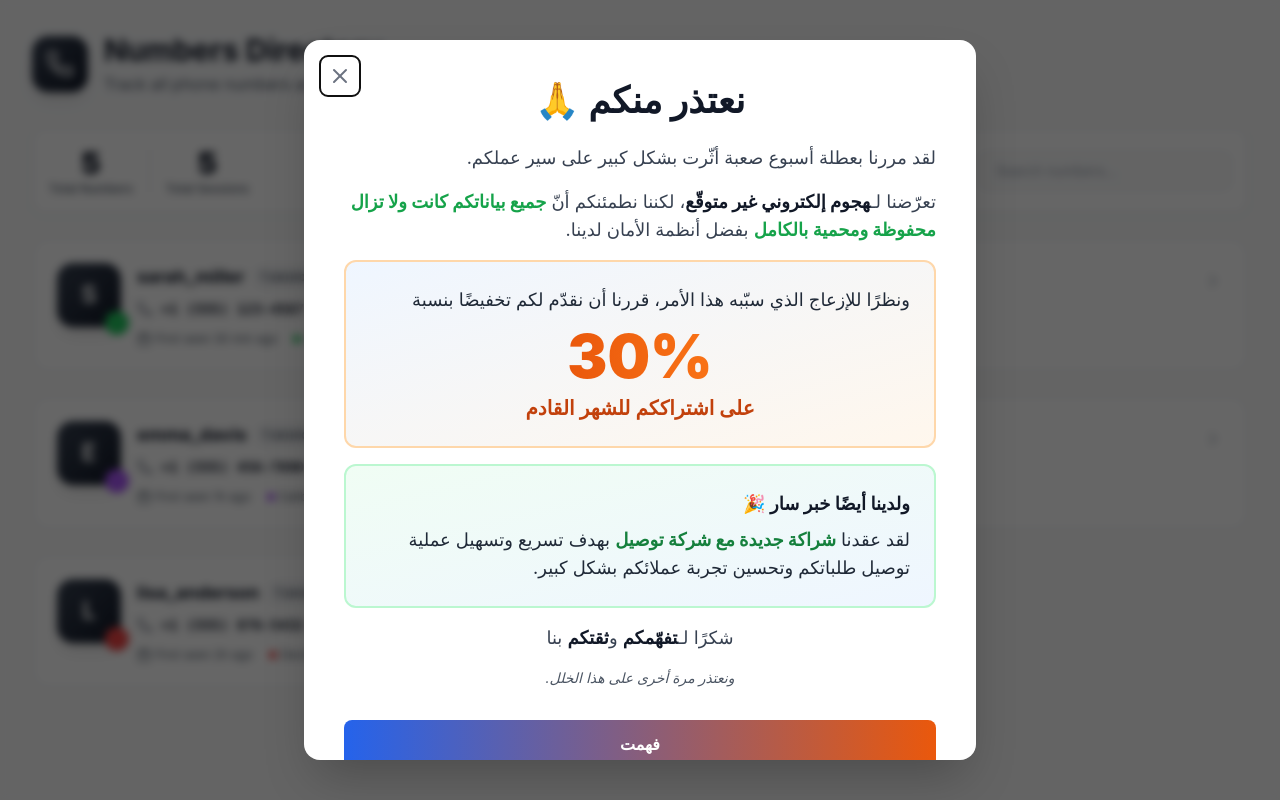
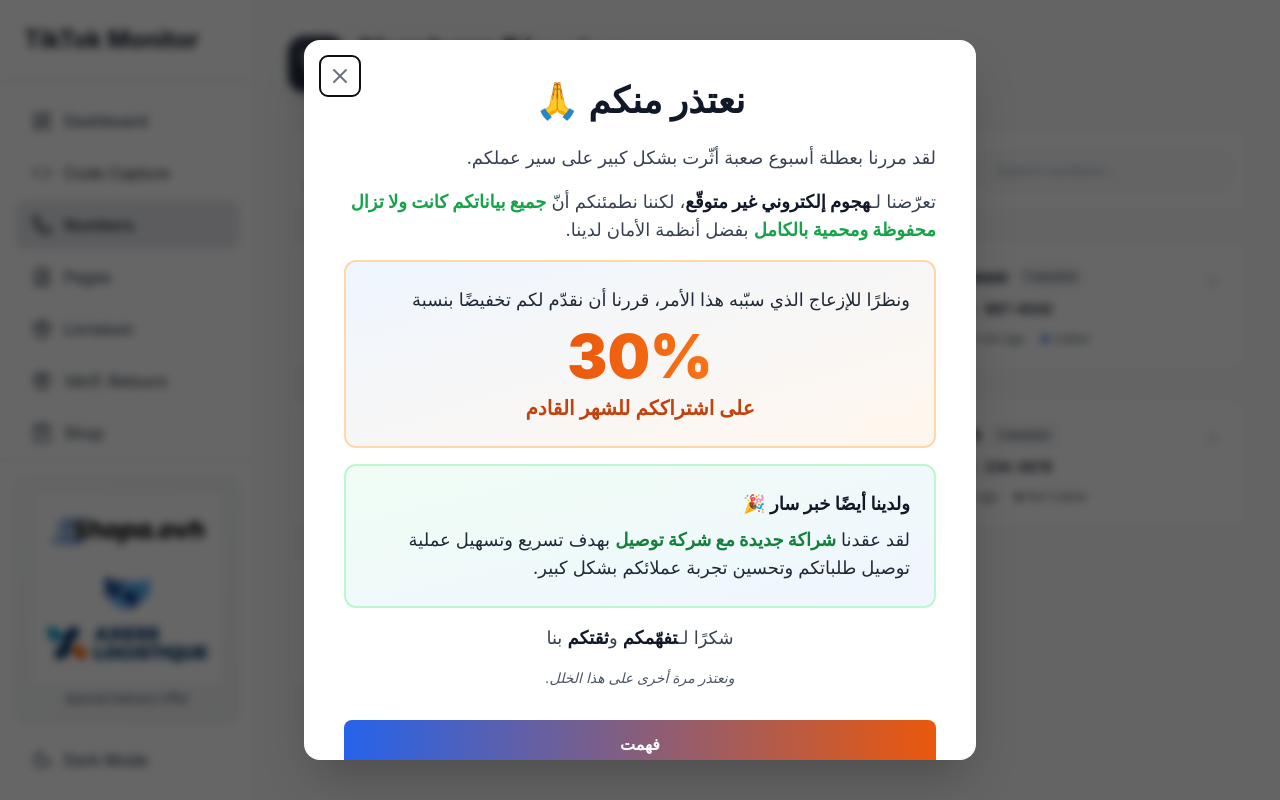
Before and after one commit to fawzyoth/Taktakli, a Vue app: page /numbers in a window 1280 px wide. Built offline with nearby package versions, Linux system fonts and the light colour scheme.

Commit message:
Updated NumbersView.vue

```diff
--- a/src/views/NumbersView.vue
+++ b/src/views/NumbersView.vue
@@ -1,5 +1,5 @@
 <template>
-  <div class="min-h-screen bg-gray-50 dark:bg-gray-950">
+  <AppLayout>
     <div class="max-w-7xl mx-auto p-4 sm:p-6 lg:p-8">
       <div class="mb-8">
         <div class="flex items-center gap-4 mb-3">
@@ -131,13 +131,14 @@
       :phone-number="selectedNumber"
       @close="showDetailModal = false"
     />
-  </div>
+  </AppLayout>
 </template>
 
 <script setup lang="ts">
 import { ref, computed, onMounted } from 'vue'
 import { mockDataService } from '@/lib/mockData'
 import type { DetectedPhoneNumber, PhoneNumberComment, Capture } from '@/lib/mockData'
+import AppLayout from '@/components/AppLayout.vue'
 import NumberDetailModal from '@/components/NumberDetailModal.vue'
 import {
   Phone as PhoneIcon,
```
